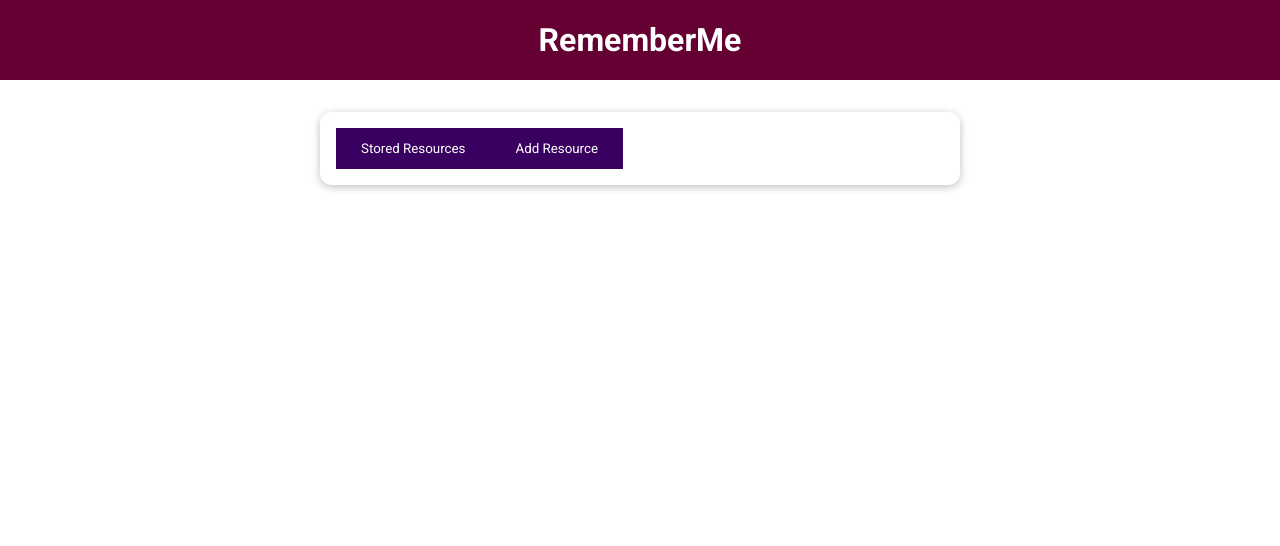
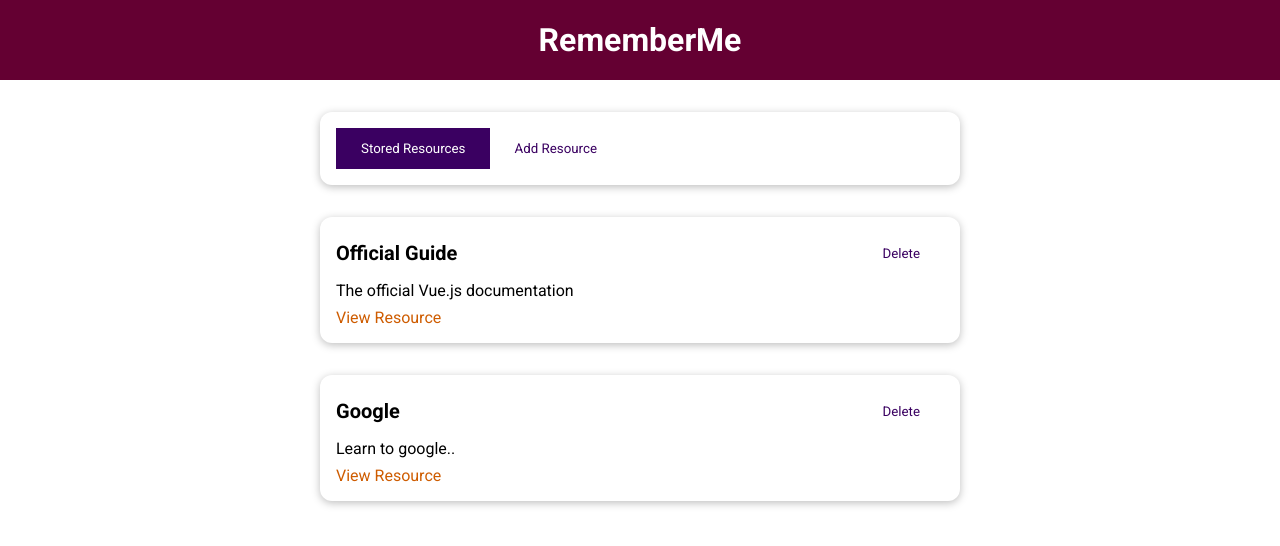
Before and after one commit to Alexinoo/vue-learning-resource-app, a Vue app: page / in a window 1280 px wide. Shown: the top 546 px of the page. Built offline with nearby package versions, Linux system fonts and the light colour scheme.

Commit message:
Added :mode to each buttons ; Check which tab is active and apply null else flat ; Done using computed property methods

```diff
--- a/src/components/learning-resources/TheResources.vue
+++ b/src/components/learning-resources/TheResources.vue
@@ -1,11 +1,16 @@
 <template>
     <base-card>
-
-        <base-button @click="setSelectedTab('stored-resources')"> Stored Resources</base-button>
+        <base-button @click="setSelectedTab('stored-resources')"
+        :mode="storedResButtonMode">
+         Stored Resources
+         </base-button>
 
 
-        <base-button @click="setSelectedTab('add-resource')">Add Resource</base-button>
-
+        <base-button
+         @click="setSelectedTab('add-resource')"
+          :mode="addResButtonMode">
+         Add Resource
+         </base-button>
     </base-card>
 
     <component :is="selectedTab"></component>
@@ -29,7 +34,36 @@ export default {
 
         return {
             selectedTab : 'stored-resources',
+            storedResources: [
+                {
+                    id: 'official-guide',
+                    title: 'Official Guide',
+                    description: 'The official Vue.js documentation',
+                    link: 'https://vuejs.org/'
+                },
+                {
+                    id: 'google',
+                    title: 'Google',
+                    description: 'Learn to google..',
+                    link: 'https://google.com'
+                },
+            ],
         }
+    },
+
+    provide(){
+        return {
+            resources : this.storedResources
+        }
+    },
+
+    computed : {
+        storedResButtonMode(){
+            return this.selectedTab === 'stored-resources' ? null : 'flat';
+        } ,
+        addResButtonMode(){
+            return this.selectedTab === 'add-resource' ? null : 'flat';
+        } ,
     },
 
     methods : {
```
